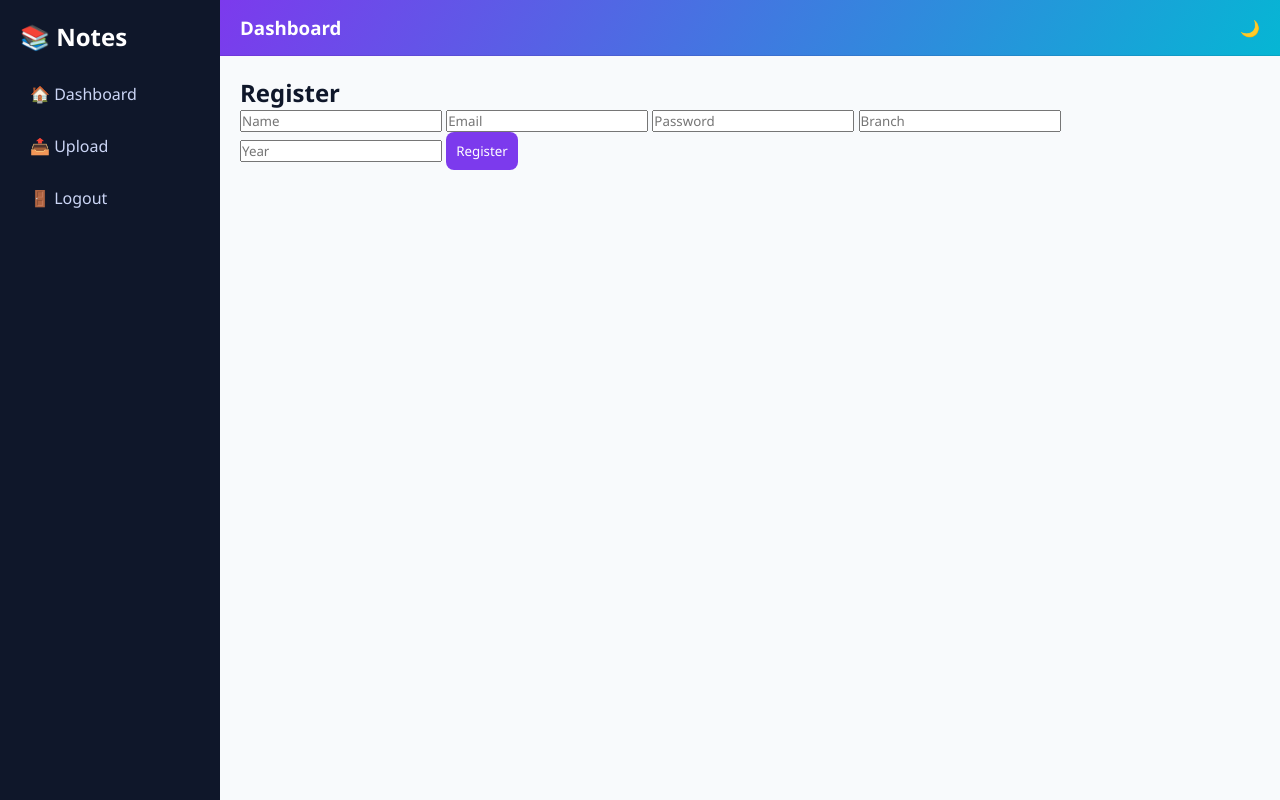
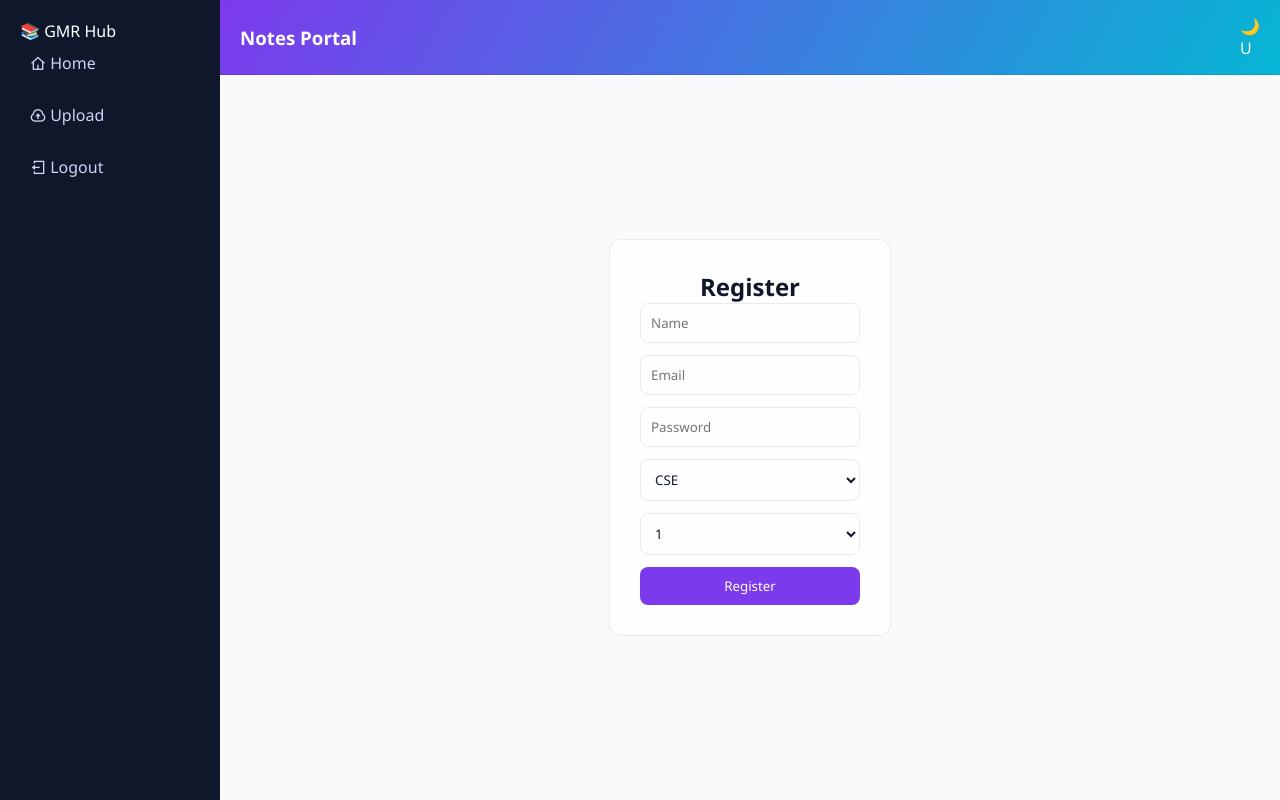
Before and after one commit to Sravanii-89/notes-hub, a Flask app: page /register in a window 1280 px wide. Run offline with Flask 3, Linux system fonts and the light colour scheme; some libraries are stand-ins or nearby versions.

Commit message:
final saas ui

```diff
--- a/app.py
+++ b/app.py
@@ -449,7 +449,7 @@ def notes(branch, year, subject):
     cur = conn.cursor()
 
     cur.execute("""
-        SELECT title, file_path
+        SELECT id, title, file_path
         FROM notes
         WHERE branch=%s AND year=%s AND subject=%s
     """, (branch, year, subject))
--- a/static/css/style.css
+++ b/static/css/style.css
@@ -304,3 +304,70 @@ body.dark .sidebar {
 .profile-card p {
     color: var(--text);
 }
+.card.active {
+    border: 2px solid var(--primary);
+    box-shadow: 0 0 15px rgba(124,58,237,0.4);
+}
+/* ===== AUTH PAGES ===== */
+.auth-container {
+    display: flex;
+    justify-content: center;
+    align-items: center;
+    height: 80vh;
+}
+
+.auth-box {
+    width: 100%;
+    max-width: 400px;
+    padding: 30px;
+    border-radius: 12px;
+    background: var(--card);
+    border: 1px solid var(--border);
+    text-align: center;
+}
+
+.auth-box form {
+    display: flex;
+    flex-direction: column;
+    gap: 12px;
+}
+
+.auth-box input,
+.auth-box select {
+    padding: 10px;
+    border-radius: 8px;
+    border: 1px solid var(--border);
+    background: transparent;
+    color: var(--text);
+}
+@media (max-width: 768px) {
+
+    .app {
+        flex-direction: column;
+    }
+
+    .sidebar {
+        width: 100%;
+        display: flex;
+        justify-content: space-around;
+    }
+
+    .topbar {
+        flex-direction: column;
+        align-items: center;
+        gap: 10px;
+    }
+
+    .content {
+        padding: 15px;
+    }
+
+    .auth-box {
+        margin: 10px;
+    }
+
+}
+.content {
+    max-width: 1000px;
+    margin: auto;
+}
--- a/templates/base.html
+++ b/templates/base.html
@@ -4,39 +4,47 @@
     <title>GMR Notes Hub</title>
     <link rel="stylesheet" href="{{ url_for('static', filename='css/style.css') }}">
     <meta name="viewport" content="width=device-width, initial-scale=1.0">
+
+    <!-- ICONS -->
+    <link href="https://cdn.jsdelivr.net/npm/remixicon/fonts/remixicon.css" rel="stylesheet">
 </head>
 
 <body>
 
-<!-- LOADER -->
-<div id="loader">
-    <div class="spinner"></div>
-</div>
+<div id="loader"><div class="spinner"></div></div>
 
 <div class="app">
 
     <!-- SIDEBAR -->
     <aside class="sidebar">
-        <h2>📚 Notes</h2>
 
-        <a href="/home">🏠 Dashboard</a>
-        <a href="/upload">📤 Upload</a>
-        <a href="/">🚪 Logout</a>
+        <div class="brand">📚 GMR Hub</div>
+
+        <a href="/home"><i class="ri-home-4-line"></i> Home</a>
+        <a href="/upload"><i class="ri-upload-cloud-line"></i> Upload</a>
+        <a href="/"><i class="ri-logout-box-line"></i> Logout</a>
+
     </aside>
 
-    <!-- MAIN AREA -->
+    <!-- MAIN -->
     <div class="main">
 
         <!-- TOPBAR -->
         <div class="topbar">
-            <h3>Dashboard</h3>
 
-            <div>
+            <h3>Notes Portal</h3>
+
+            <div class="top-right">
                 <span id="themeToggle" onclick="toggleTheme()">🌙</span>
+
+                <!-- USER AVATAR -->
+                <div class="avatar">
+                    {{ session.get("user_id", "U") }}
+                </div>
             </div>
+
         </div>
 
-        <!-- CONTENT -->
         <div class="content">
             {% block content %}{% endblock %}
         </div>
@@ -45,7 +53,6 @@
 
 </div>
 
-<!-- THEME + LOADER SCRIPT -->
 <script>
 function toggleTheme() {
     document.body.classList.toggle("dark");
@@ -62,15 +69,12 @@ function toggleTheme() {
 }
 
 window.onload = () => {
-    const icon = document.getElementById("themeToggle");
-
     if (localStorage.getItem("theme") === "dark") {
         document.body.classList.add("dark");
-        icon.textContent = "🌞";
+        document.getElementById("themeToggle").textContent = "🌞";
     }
 
-    const loader = document.getElementById("loader");
-    loader.style.display = "none";
+    document.getElementById("loader").style.display = "none";
 };
 </script>
 
--- a/templates/register.html
+++ b/templates/register.html
@@ -1,21 +1,37 @@
 {% extends "base.html" %}
 {% block content %}
+
 <div class="auth-container">
-  <div class="auth-card">
-    <div class="auth-header">
-      <h2>Register</h2>
+
+    <div class="auth-box">
+        <h2>Register</h2>
+
+        <form method="POST">
+            <input type="text" name="name" placeholder="Name" required>
+            <input type="email" name="email" placeholder="Email" required>
+            <input type="password" name="password" placeholder="Password" required>
+
+            <select name="branch">
+                <option>CSE</option>
+                <option>ECE</option>
+                <option>EEE</option>
+                <option>MECH</option>
+                <option>CIVIL</option>
+                <option>IT</option>
+            </select>
+
+            <select name="year">
+                <option>1</option>
+                <option>2</option>
+                <option>3</option>
+                <option>4</option>
+            </select>
+
+            <button type="submit">Register</button>
+        </form>
+
     </div>
 
-    <form method="POST" class="auth-form">
-      <input name="name" placeholder="Name">
-      <input name="email" placeholder="Email">
-      <input name="password" type="password" placeholder="Password">
-      <input name="branch" placeholder="Branch">
-      <input name="year" placeholder="Year">
-      <button class="btn-register">Register</button>
-    </form>
-
-  </div>
 </div>
 
 {% endblock %}
```
Also changed, not shown: templates/home.html (+15 -3 lines), templates/login.html (+13 -11 lines).
